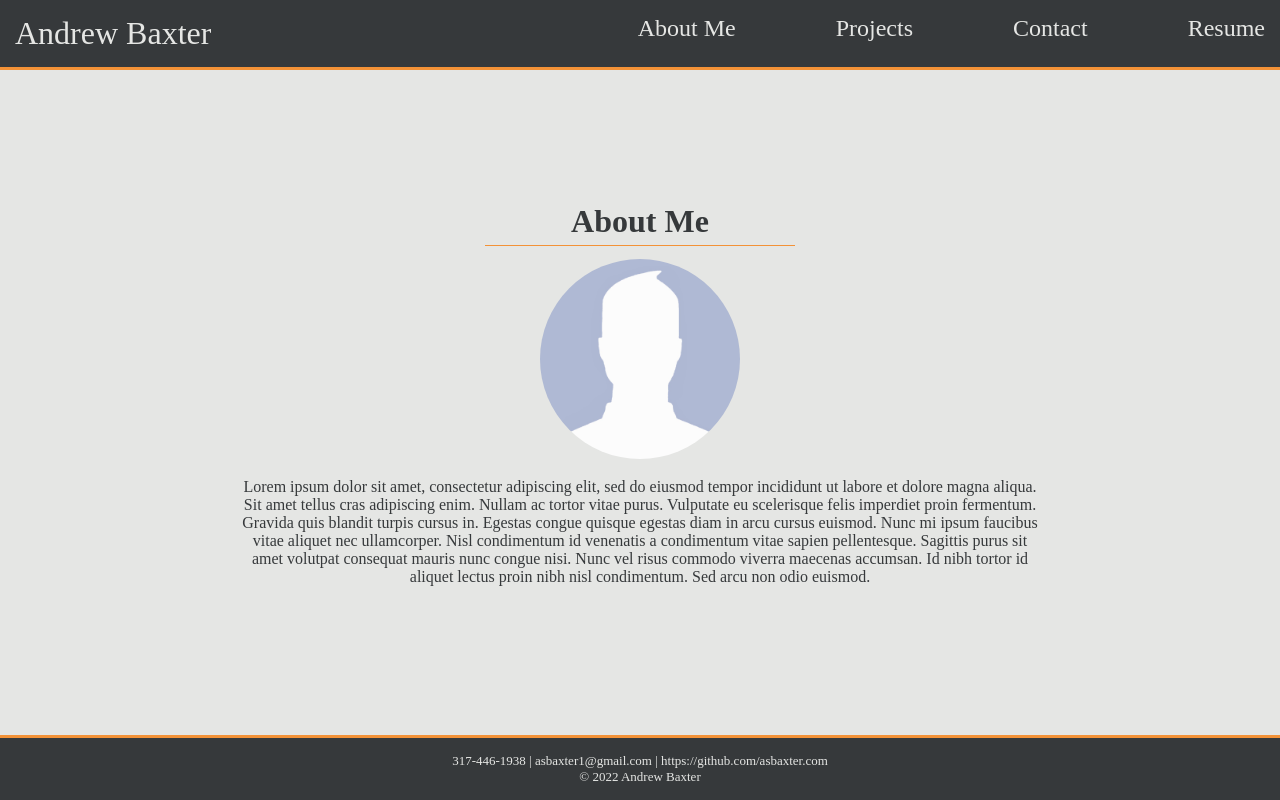
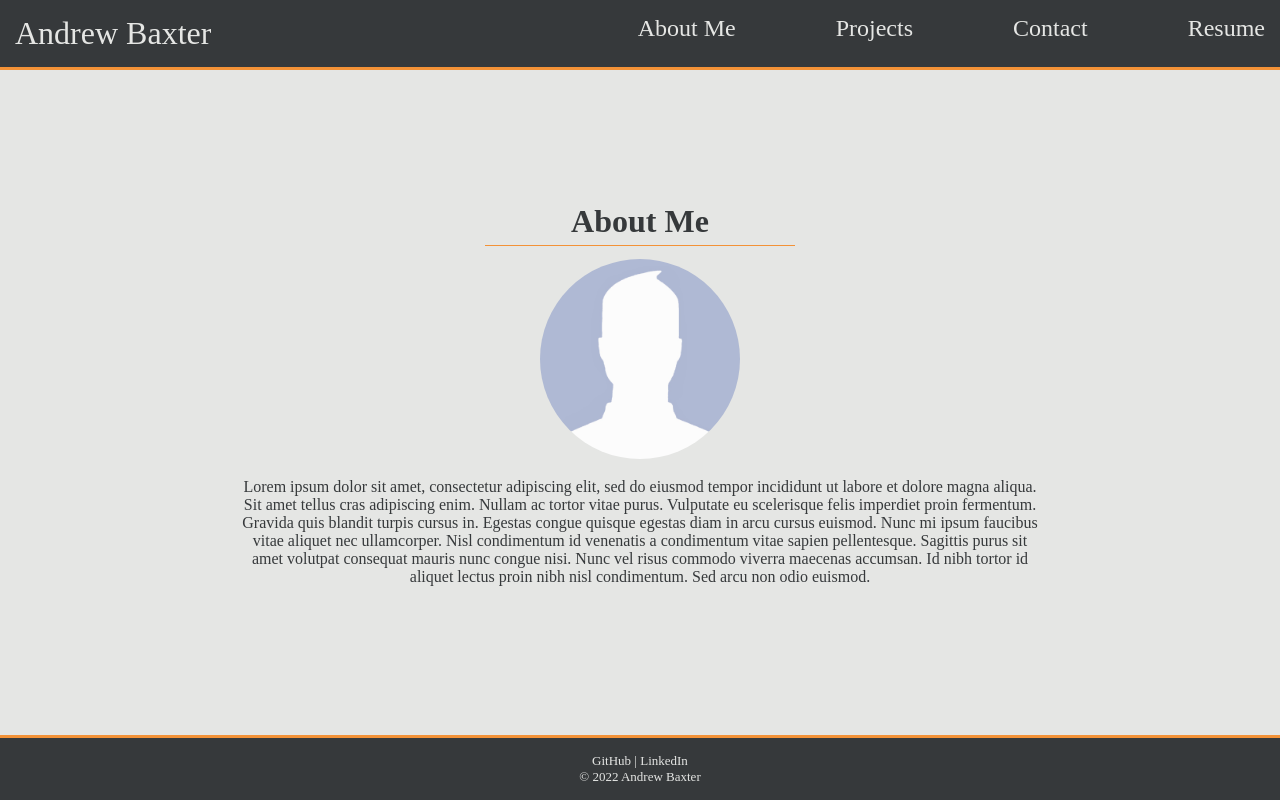
Before and after one commit to asbaxter/react-portfolio, a React (Create React App) app: page / in a window 1280 px wide. Built offline with nearby package versions, Linux system fonts and the light colour scheme.

Commit message:
changed footer to better fit acceptance criteria

```diff
--- a/src/App.css
+++ b/src/App.css
@@ -8,10 +8,14 @@
   padding: 0;
   overflow-x: clip;
 }
-a, a:hover, a:focus, a:active {
+a, a:focus, a:active {
   text-decoration: none;
   color: inherit;
 }
+a:hover{
+  color: var(--color1);
+}
+
 body{
   background-color: var(--color2);
 }
--- a/src/components/Footer/index.js
+++ b/src/components/Footer/index.js
@@ -3,7 +3,7 @@ import React from "react";
 export default function Footer(){
     return (
         <footer>
-            <p> 317-446-1938 | asbaxter1@gmail.com | https://github.com/asbaxter.com</p>
+            <p><a href="https://github.com/asbaxter">GitHub</a> | <a href="https://www.linkedin.com/in/andrew-baxter-78575a235">LinkedIn</a></p>
             <p>&copy; 2022 Andrew Baxter</p>
         </footer>
     )
```
Also changed, not shown: 1 other file (tests, documents, lock files or other folders).
